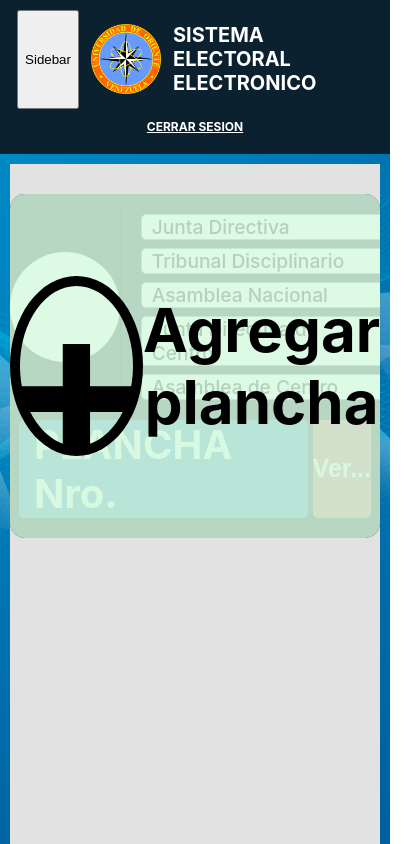
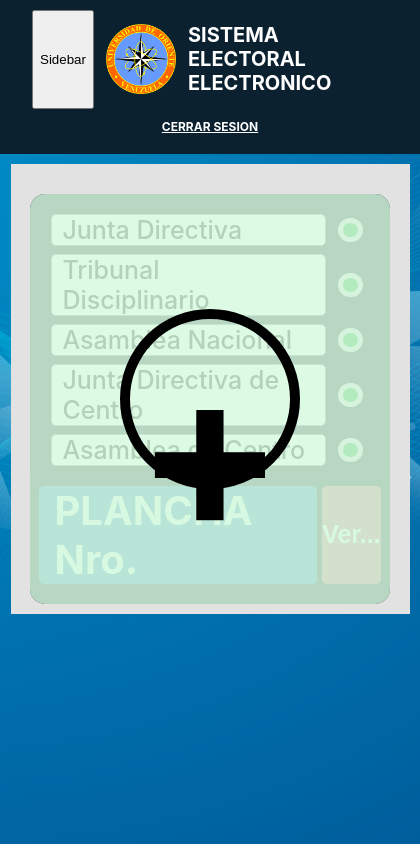
Before and after one commit to rlopez2494/user-interface, a React (Create React App) app: page /admin/1 in a window 390 px wide. Shown: the whole page, 420 px wide, since content can reach past the window. Built offline with nearby package versions, Linux system fonts and the light colour scheme; no server answers.

Commit message:
Responsive Design en .planchas

```diff
--- a/src/App.css
+++ b/src/App.css
@@ -59,7 +59,6 @@ body {
   display: flex;
   justify-content: center;
   align-items: center;
-  height: 100%;
   overflow-y: scroll;
 }
 
@@ -70,10 +69,9 @@ body {
 }
 
 .column {
-  min-height: 100vh;
   display: flex;
   flex-direction: column;
-  max-height: 100vh;
+  height: 100vh;
 }
 
 .App #right {
--- a/src/components/styles/Planchas.css
+++ b/src/components/styles/Planchas.css
@@ -45,13 +45,14 @@
     position: absolute;
     bottom: 22px;
 }
+/************** Estilos de plancha ****************/
+
 .plancha {
     background: #1B252B;
     border: none;
     border-radius: 15px;
-    margin-top: 30px;
+    margin: 30px 10px 0 10px;
 }
-
 .plancha__detalles {
     position: fixed;
     top: 10%;
@@ -182,3 +183,28 @@
     font-weight: bold;
     padding: 0;
 }
+
+/**************** Media Queries ***************/
+
+@media screen and (max-width: 560px) {
+
+    .plancha__foto {
+        display: none;
+    }
+    #main-section, #header {
+        min-width: 420px;
+    }
+    .plancha {
+        width: 90%;
+    }
+    ul.plancha__organos {
+        width: 90%;
+    }
+    ul.plancha__organos h5 {
+        font-size: 25px;
+        width: 85%;
+    }
+    .plancha--agregar__container h1:nth-child(2) {
+        display: none;
+    }
+}
```
